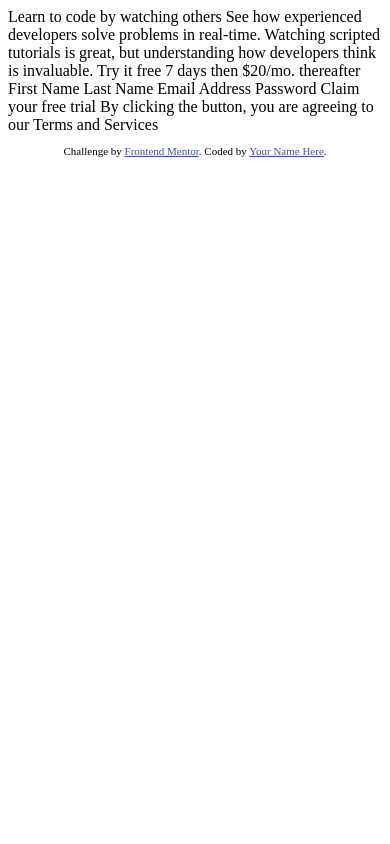
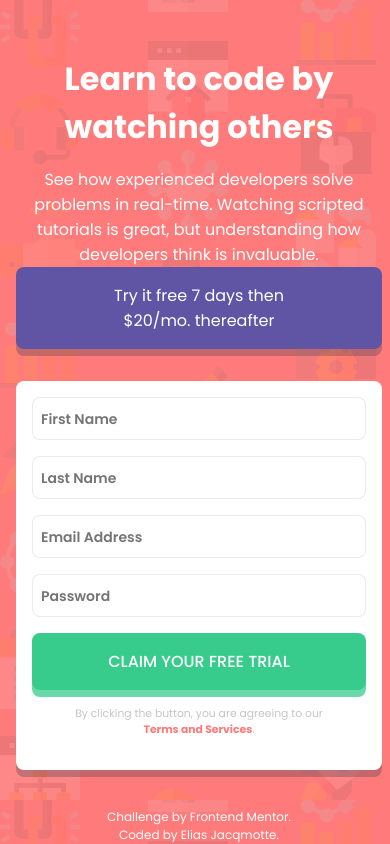
Before and after one commit to elias-jacqmotte/intro-component-with-signup-form-vanilla, a plain HTML site: page index.html in a window 390 px wide. Drawn offline with Linux system fonts and the light colour scheme.

Commit message:
mobile + desktop css finshed

```diff
--- a/index.html
+++ b/index.html
@@ -1,42 +1,62 @@
 <!DOCTYPE html>
 <html lang="en">
+
 <head>
   <meta charset="UTF-8">
-  <meta name="viewport" content="width=device-width, initial-scale=1.0"> <!-- displays site properly based on user's device -->
+  <meta name="viewport" content="width=device-width, initial-scale=1.0">
+  <!-- displays site properly based on user's device -->
+
+  <link rel="preconnect" href="https://fonts.googleapis.com">
+  <link rel="preconnect" href="https://fonts.gstatic.com" crossorigin>
+  <link
+    href="https://fonts.googleapis.com/css2?family=Poppins:ital,wght@0,100;0,200;0,300;0,400;0,500;0,600;0,700;0,800;0,900;1,100;1,200;1,300;1,400;1,500;1,600;1,700;1,800;1,900"
+    rel="stylesheet">
 
   <link rel="icon" type="image/png" sizes="32x32" href="./images/favicon-32x32.png">
+  <link rel="stylesheet" href="style.css">
+  <script src="index.js" defer></script>
 
   <title>Frontend Mentor | Intro component with sign up form</title>
 
-  <!-- Feel free to remove these styles or customise in your own stylesheet 👍 -->
-  <style>
-    .attribution { font-size: 11px; text-align: center; }
-    .attribution a { color: hsl(228, 45%, 44%); }
-  </style>
 </head>
+
 <body>
 
-  Learn to code by watching others
+  <div class="container">
+    <header>
+      <h1>Learn to code by watching others</h1>
 
-  See how experienced developers solve problems in real-time. Watching scripted tutorials is great,
-  but understanding how developers think is invaluable.
+      <p>See how experienced developers solve problems in real-time. Watching scripted tutorials is great,
+        but understanding how developers think is invaluable.</p>
+    </header>
 
-  Try it free 7 days then $20/mo. thereafter
+    <article>
+      <h2><span>Try it free 7 days</span> then $20/mo. thereafter</h2>
 
-  First Name
-  Last Name
-  Email Address
-  Password
+      <div class="user-form">
+        <form action="">
+          <input type="text" name="first-name" placeholder="First Name">
+          <label class="sr-only" for="first-name">First Name</label>
+          <input type="text" name="last-name" placeholder="Last Name">
+          <label class="sr-only" for="last-name">Last Name</label>
+          <input type="email" name="email" placeholder="Email Address">
+          <label class="sr-only" for="email">Email Address</label>
+          <input type="password" name="password" placeholder="Password">
+          <label class="sr-only" for="password">Password</label>
 
-  Claim your free trial
+          <button type="submit">Claim your free trial</button>
+        </form>
 
-  By clicking the button, you are agreeing to our Terms and Services
-
+        <p>By clicking the button, you are agreeing to our <span>Terms and Services</span>.</p>
+      </div>
+    </article>
+  </div>
   <footer>
     <p class="attribution">
-      Challenge by <a href="https://www.frontendmentor.io?ref=challenge" target="_blank">Frontend Mentor</a>.
-      Coded by <a href="#">Your Name Here</a>.
+    <p>Challenge by <a href="https://www.frontendmentor.io?ref=challenge" target="_blank">Frontend Mentor</a>.</p>
+    <p>Coded by <a href="https://github.com/elias-jacqmotte">Elias Jacqmotte</a>.</p>
     </p>
   </footer>
 </body>
+
 </html>
--- /dev/null
+++ b/style.css
@@ -0,0 +1,283 @@
+/* ---------------------------- */
+/*             RESET            */
+/* ---------------------------- */
+
+/* https://piccalil.li/blog/a-modern-css-reset/ */
+
+/* Box sizing */
+/* Pseudo elements are also included since it is not automatically selected. */
+*,
+*::before,
+*::after {
+    box-sizing: border-box;
+    /* Calculating widths & heights easier */
+}
+
+/* Reset margins */
+/* Can be used to battle "collapsing margins" */
+body,
+h1,
+h2,
+h3,
+h4,
+h5,
+p,
+figure,
+picture {
+    margin: 0;
+}
+
+
+/* Design requires no bold to be used. */
+h1,
+h2,
+h3,
+h4,
+h5,
+h6,
+p {
+    font-weight: 400;
+}
+
+
+/* Make images easier to work with */
+img,
+picture {
+    max-width: 100%;
+    /* display: block; */
+    /* This element has been commented out, since the "hidden" attribute won't work when display block is enabled. */
+}
+
+/* Make forms elements easier to work with */
+input,
+button,
+textarea,
+select {
+    font: inherit;
+    /* Default: font properties are not inherited for these elements */
+}
+
+/* Remove animations for people who've turned them off */
+@media (prefers-reduced-motion: reduce) {
+
+    *,
+    *::before,
+    *::after {
+        animation-duration: 0.01ms !important;
+        animation-iteration-count: 1 !important;
+        transition-duration: 0.01ms !important;
+        scroll-behavior: auto !important;
+    }
+}
+
+
+/* ---------------------------- */
+/*      CUSTOM PROPERTIES       */
+/* ---------------------------- */
+:root {
+    transition-behavior: allow-discrete;
+    /* Allow for discrete rules to be animatable. Copy this to the location where it is used. This property is not inherited.*/
+    interpolate-size: allow-keywords;
+    /* Allows for animating to height auto */
+
+    /* Primary color */
+    --clr-red-400: 0, 100%, 74%;
+    --clr-green-400: 154, 59%, 51%;
+
+    /* Accent color */
+    --clr-purple-700: 248, 32%, 49%;
+
+    /* Neutral color */
+    --clr-gray-900: 249, 10%, 26%;
+    --clr-purple-350: 246, 25%, 77%;
+
+
+    /* Typography */
+    --fs-p: 1rem;
+
+    --ff-Poppins: "Poppins", sans-serif;
+
+    --fw-400: 400;
+    --fw-500: 500;
+    --fw-600: 600;
+    --fw-700: 700;
+
+}
+
+/* ---------------------------- */
+/*       UTILITY CLASSES        */
+/* ---------------------------- */
+
+/* Screen reader only */
+.sr-only {
+    position: absolute;
+    width: 1px;
+    height: 1px;
+    padding: 0;
+    margin: -1px;
+    overflow: hidden;
+    clip: rect(0, 0, 0, 0);
+    white-space: nowrap;
+    /* Added line */
+    border: 0;
+}
+
+
+/* ---------------------------- */
+/*        PAGE SPECIFICS        */
+/* ---------------------------- */
+/* Main body element */
+body {
+    background-image: url(./images/bg-intro-mobile.png);
+    background-color: hsl(var(--clr-red-400));
+
+    color: hsl(0, 100%, 100%);
+
+    height: 100vh;
+
+    display: grid;
+    grid-template-rows: auto 1fr auto;
+    grid-template-columns: auto;
+    grid-template-areas:
+    "."
+    "content"
+    "footer"
+    ;
+
+    font-family: var(--ff-Poppins);
+    font-size: var(--fs-p);
+}
+
+/* Container element - contains all the content */
+.container {
+    grid-area: content;
+    align-self: center;
+    margin: 1rem;
+
+    display: grid;
+
+    justify-content: center;
+    align-items: center;
+    text-align: center;
+}
+
+.container header h1 {
+    font-weight: var(--fw-700);
+    padding-block: 1rem;
+}
+
+.container article h2 {
+    background-color: hsl(var(--clr-purple-700));
+    font-size: var(--fs-p);
+    padding-inline: 5rem;
+    padding-block: 1rem;
+    border-radius: 0.5rem;
+    box-shadow: 0px 7px hsla(var(--clr-gray-900), 0.3);
+    margin-bottom: 2rem;
+}
+
+.container .user-form {
+    background-color: hsl(0, 100%, 100%);
+    padding: 1rem;
+    color: hsla(var(--clr-gray-900));
+    border-radius: 0.5rem;
+    box-shadow: 0px 7px hsla(var(--clr-gray-900), 0.3);
+}
+
+.container .user-form form {
+    display: flex;
+    flex-direction: column;
+    gap: 1rem;
+    width: 100%;
+}
+
+.container .user-form form input {
+    text-align: left;
+    padding: 0.5rem;
+    border-radius: 0.5rem;
+    border: 1px solid hsla(var(--clr-gray-900), 0.1);
+}
+
+.container .user-form form input::placeholder {
+    font-weight: var(--fw-600);
+    font-size: 0.875rem;
+}
+
+.container .user-form button {
+    padding: 1rem;
+    text-transform: uppercase;
+    background-color: hsl(var(--clr-green-400));
+    border: 0;
+    border-radius: 0.5rem;
+    color: hsl(0, 100%, 100%);
+    font-weight: var(--fw-500);
+    box-shadow: 0px 7px hsla(var(--clr-green-400), 0.75);
+}
+
+.container .user-form p {
+    color: hsla(var(--clr-gray-900), 0.3);
+    font-size: 0.675rem;
+    padding-inline: 2rem;
+    padding-block: 1rem;
+
+    span {
+        color: hsl(var(--clr-red-400));
+        font-weight: var(--fw-700);
+    }
+}
+
+/* Footer element - contains links. */
+footer {
+    grid-area: footer;
+    justify-items: center;
+    font-size: 0.75rem;
+
+    a,
+    a:visited {
+        text-decoration: none;
+        color: inherit;
+    };
+
+    a:hover,
+    a:focus {
+        text-decoration: underline;
+        color: hsl(var(--clr-purple-700));
+    }
+}
+
+
+/* Desktop */
+@media (width > 375px) {
+    body {
+        background-image: url(./images/bg-intro-desktop.png);
+    }
+}
+
+@media (width > 480px) {
+    .container {
+        grid-template-rows: auto 1fr auto;
+        grid-template-columns: 1fr auto auto 1fr;
+        grid-template-areas:
+        ". . . ."
+        ". header login ."
+        "footer footer footer footer"
+        ;
+        gap: clamp(1rem, 5vw, 5rem);
+    }
+
+    .container header {
+        grid-area: header;
+    }
+
+    .container article {
+        grid-area: login;
+
+        h2 {
+            padding-inline: clamp(1rem, 2vw, 3rem);
+        }
+    }
+
+    footer {
+        grid-area: footer;
+    }
+}
```
